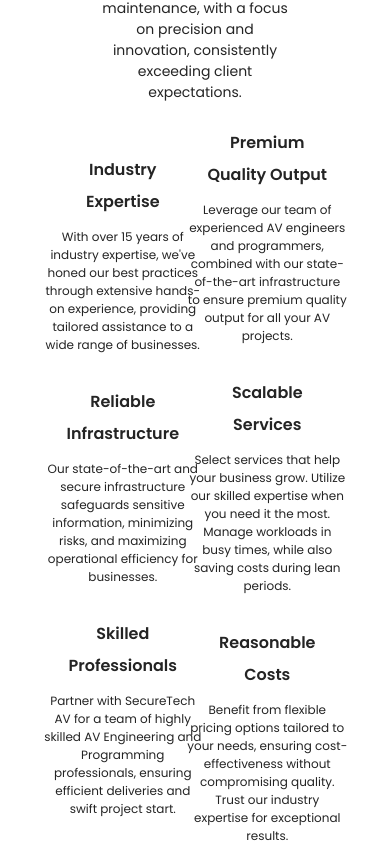
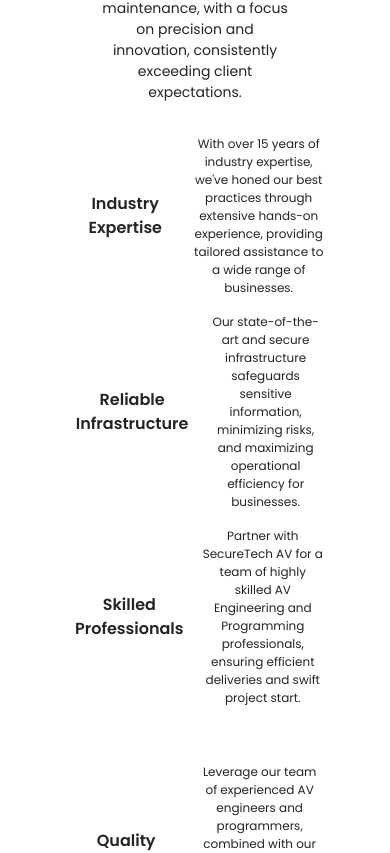
Before and after one commit to AshishBhardwaj01/securetech, a React (Vite) app: page / in a window 390 px wide. Shown: the part 2460-3313 px from the top of the page. Built offline with nearby package versions, Linux system fonts and the light colour scheme; a web font is replaced by a local one.

Commit message:
"Updated styles and content in whysecure2 component"

```diff
--- a/src/components/whysecure2.jsx
+++ b/src/components/whysecure2.jsx
@@ -2,9 +2,9 @@
 import React from 'react';
 
 const FeatureItem = ({ title, description }) => (
-  <div className="flex flex-col  justify-start lg:items-center lg:justify-center pt-0 px-0 pb-8 box-border gap-2.5 max-w-full">
-    <h2 className="m-0 text-4xl-3 xl:text-base lg:text-xs items-end leading-8 font-semibold font-poppins">{title}</h2>
-    <p className="m-0 text-base lg:w-40 items-start lg:text-xs md:text-xs leading-normal">{description}</p>
+  <div className="flex flex-col lg:flex-row lg:px-2 lg:py-2 justify-start lg:items-center lg:justify-center pt-0 px-0 pb-8 box-border gap-2.5 max-w-full">
+    <h2 className="m-0 text-4xl-3 xl:text-base lg:text-xs items-end leading-normal font-semibold font-poppins">{title}</h2>
+    <p className="m-0 text-base lg:w-40  items-start lg:text-xs md:text-xs leading-normal">{description}</p>
   </div>
 );
 
@@ -27,7 +27,7 @@
     description: "Partner with SecureTech AV for a team of highly skilled AV Engineering and Programming professionals, ensuring efficient deliveries and swift project start."
   },
   {
-    title: "Premium Quality Output",
+    title: "Quality Assurance",
     description: "Leverage our team of experienced AV engineers and programmers, combined with our state-of-the-art infrastructure to ensure premium quality output for all your AV projects."
   },
   {
@@ -55,7 +55,7 @@
           on precision and innovation, consistently exceeding client expectations.
         </p>
 
-        <div className="flex flex-row lg:flex-row items-center justify-center px-32 xl:px-10 lg:px-1 2xl:gap-8 xl:gap-4 max-w-full text-5xl text-gray-200">
+        <div className="flex flex-row lg:flex-col items-center justify-center px-32 xl:px-10 lg:px-1 2xl:gap-8 xl:gap-10 lg:gap-10 max-w-full text-5xl text-gray-200">
           <div className="flex-1 flex flex-col items-end lg:items-center justify-start 2xl:min-w-[287px] lg:min-w-20 max-w-full text-right lg:text-center">
             {features.slice(0, 3).map((feature, index) => (
               <FeatureItem key={index} {...feature} />
```
